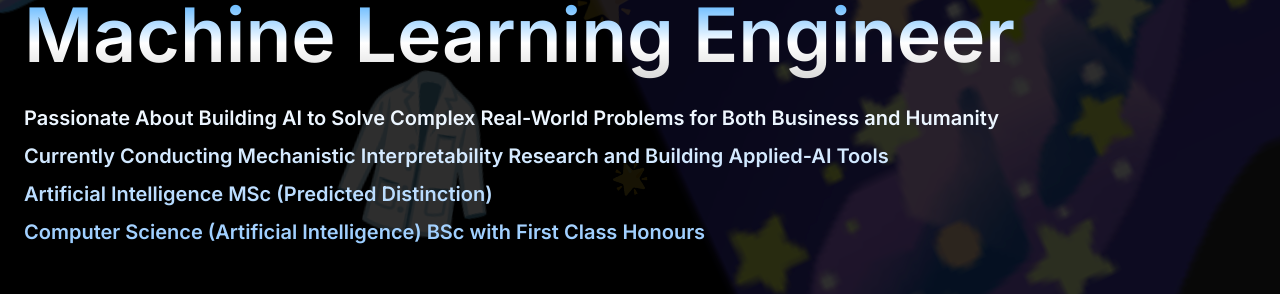
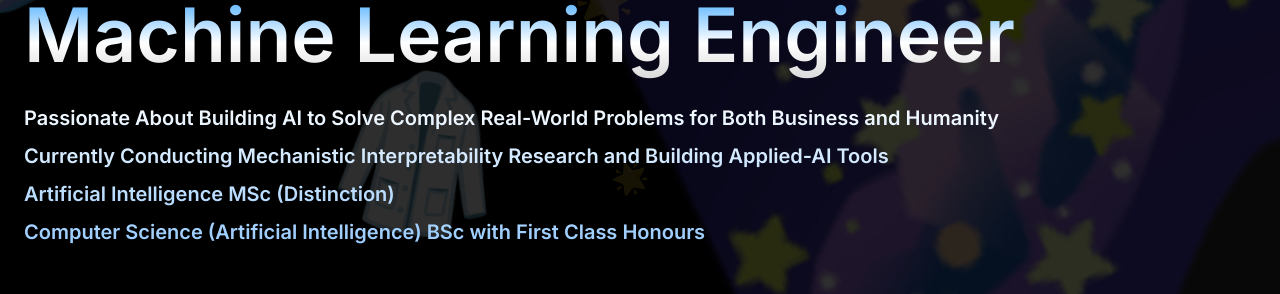
Before and after one commit to DanielJamesDavies/PortfolioWebsite, a React (Create React App) app: page / in a window 1280 px wide. Shown: the part 207-501 px from the top of the page. Built offline with nearby package versions, Linux system fonts and the light colour scheme; a web font is replaced by a local one.

Commit message:
MSc Update

```diff
--- a/src/pages/Home/Subheadline/Subheadline.jsx
+++ b/src/pages/Home/Subheadline/Subheadline.jsx
@@ -9,7 +9,7 @@ export const Subheadline = () => {
 				<div className='home-subheadline-line-break' />
 				Currently Conducting Mechanistic Interpretability Research and Building Applied-AI Tools
 				<div className='home-subheadline-line-break' />
-				Artificial Intelligence MSc (Predicted Distinction)
+				Artificial Intelligence MSc (Distinction)
 				<div className='home-subheadline-line-break' />
 				Computer Science (Artificial Intelligence) BSc with First Class Honours
 			</div>
```
Also changed, not shown: 1 other file (tests, documents, lock files or other folders).
